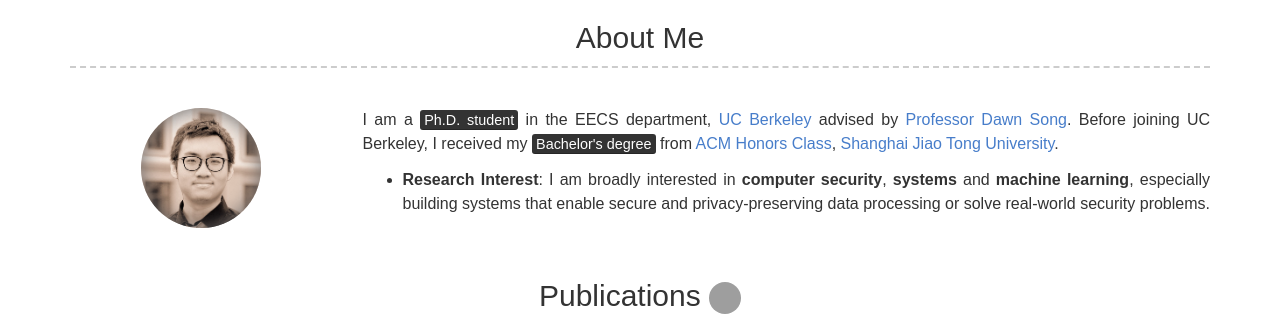
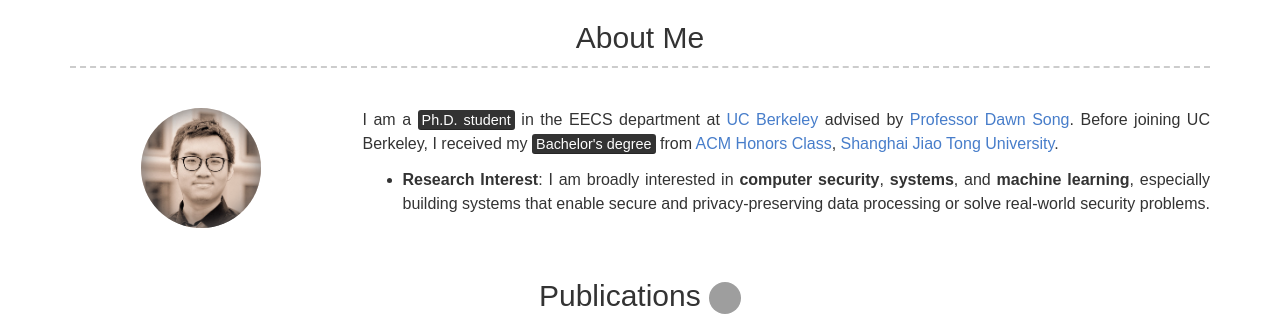
Before and after one commit to sproogen/modern-resume-theme, a Jekyll site: the page built from index.md, in a window 1280 px wide and 900 px high. Shown: the part 248-564 px from the top of the window. Built offline with Jekyll 4.4.1, drawn with Linux system fonts in a browser that asks for light colours; nearby versions of some CDN libraries; some web fonts are replaced; grey boxes are pictures that could not be loaded.

Commit message:
Update _config.yml

```diff
--- a/_config.yml
+++ b/_config.yml
@@ -23,8 +23,8 @@ linkedin_username: 啸远-刘-b46033190
 # about_title: About Me (Use this to override about section title)
 about_profile_image: images/profile2.jpg
 about_content: | # this will include new lines to allow paragraphs
-  I am a <mark>Ph.D. student</mark> in the EECS department, [UC Berkeley](https://www.berkeley.edu/) advised by [Professor Dawn Song](https://people.eecs.berkeley.edu/~dawnsong/). Before joining UC Berkeley, I received my <mark>Bachelor's degree</mark> from [ACM Honors Class](https://acm.sjtu.edu.cn/home), [Shanghai Jiao Tong University](http://en.sjtu.edu.cn/).
-  - **Research Interest**: I am broadly interested in **computer security**, **systems** and **machine learning**, especially building systems that enable secure and privacy-preserving data processing or solve real-world security problems.
+  I am a <mark>Ph.D. student</mark> in the EECS department at [UC Berkeley](https://www.berkeley.edu/) advised by [Professor Dawn Song](https://people.eecs.berkeley.edu/~dawnsong/). Before joining UC Berkeley, I received my <mark>Bachelor's degree</mark> from [ACM Honors Class](https://acm.sjtu.edu.cn/home), [Shanghai Jiao Tong University](http://en.sjtu.edu.cn/).
+  - **Research Interest**: I am broadly interested in **computer security**, **systems**, and **machine learning**, especially building systems that enable secure and privacy-preserving data processing or solve real-world security problems.
 
 # Service Section
 
```
